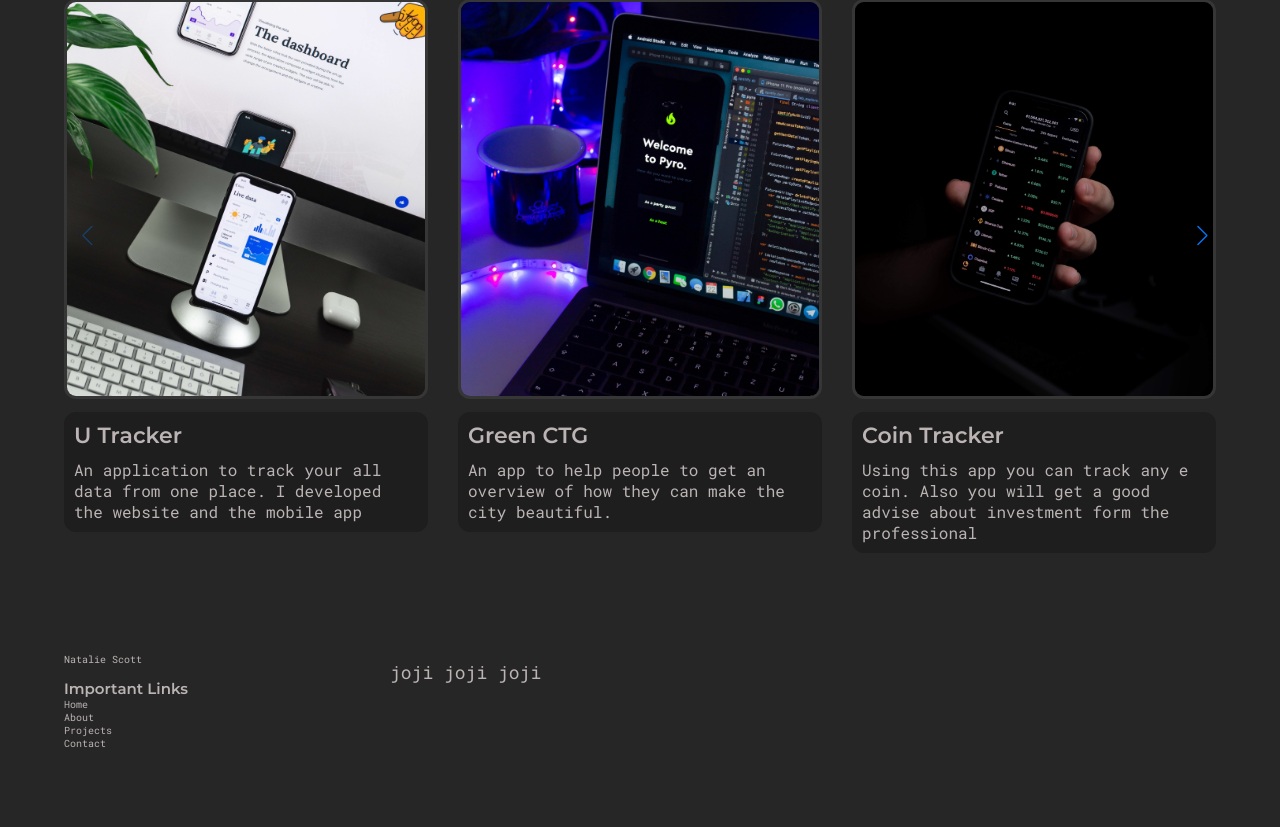
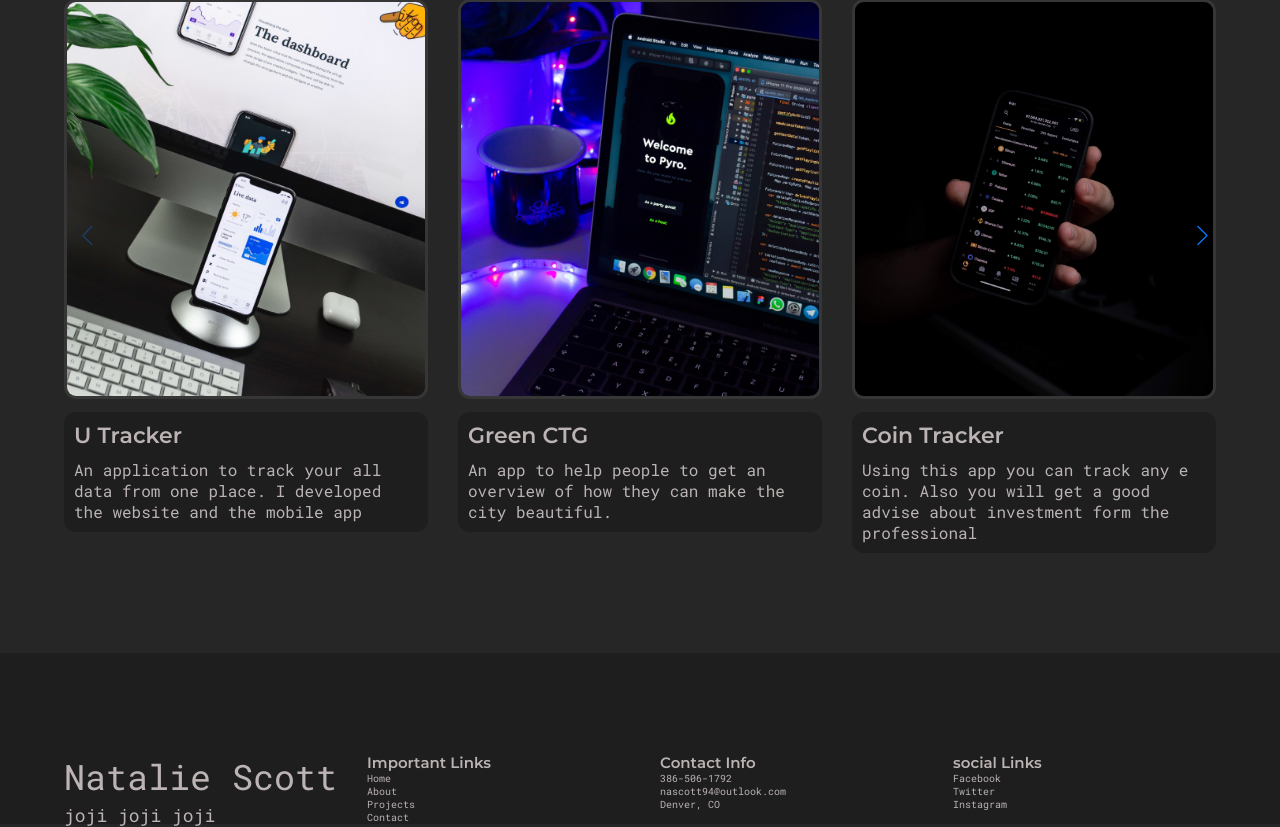
Before and after one commit to nascott94/actual-portfolio, a React (Create React App) app: page / in a window 1280 px wide. Shown: the part 2309-3136 px from the top of the page. Before the commit the page ends 3059 px from the top, so only its background shows below. Built offline with nearby package versions, Linux system fonts and the light colour scheme; a web font is replaced by a local one.

Commit message:
creating parts of the project page

```diff
--- a/src/components/Footer.js
+++ b/src/components/Footer.js
@@ -3,7 +3,38 @@ import styled from 'styled-components';
 import PText from './PText';
 import FooterCol from './FooterCol';
 
-const FooterStyle = styled.div``;
+const FooterStyle = styled.div`
+  background-color: var(--deep-dark);
+  padding-top: 10rem;
+  .container {
+    display: flex;
+    gap: 3rem;
+  }
+  .footer-col1 {
+    flex: 2;
+  }
+  .footer__col2,
+  .footer__col3,
+  .footer__col4 {
+    flex: 1;
+  }
+  .footer__col1__title {
+    font-size: 3.5rem;
+    margin-bottom: 1rem;
+  }
+  @media only screen and (max-width: 768px) {
+    .container {
+      flex-direction: column;
+      gap: 0rem;
+      & > div {
+        margin-top: 5rem;
+      }
+    }
+    .footer__col1 .para {
+      max-width: 100%;
+    }
+  }
+`;
 
 export default function Footer() {
   return (
@@ -40,6 +71,44 @@ export default function Footer() {
             ]}
           />
         </div>
+        <div className="footer__col3">
+          <FooterCol
+            heading="Contact Info"
+            links={[
+              {
+                title: '386-506-1792',
+                path: 'tel:+386-506-1792',
+              },
+              {
+                title: 'nascott94@outlook.com',
+                path: 'mailto:nascott94@outlook.com',
+              },
+              {
+                title: 'Denver, CO',
+                path: '',
+              },
+            ]}
+          />
+        </div>
+        <div className="footer__col4">
+          <FooterCol
+            heading="social Links"
+            links={[
+              {
+                title: 'Facebook',
+                path: 'http://facebook.com',
+              },
+              {
+                title: 'Twitter',
+                path: 'http://twitter.com',
+              },
+              {
+                title: 'Instagram',
+                path: 'http://instagram.com',
+              },
+            ]}
+          />
+        </div>
       </div>
     </FooterStyle>
   );
--- a/src/pages/Projects.js
+++ b/src/pages/Projects.js
@@ -1,9 +1,29 @@
-import React from 'react';
+import React, { useEffect, useState } from 'react';
+import styled from 'styled-components';
+import { MdSearch } from 'react-icons/md';
+import SectionTitle from '../components/SectionTitle';
+import ProjectInfo from '../assets/data/projects';
+import ProjectItem from '../components/ProjectItem';
+
+const ProjectStyle = styled.div`
+  padding: 10rem 0;
+`;
 
 export default function Projects() {
+  const [searchText, setSearchText] = useState('');
+  const [projectsData, setProjectsData] = useState(ProjectInfo);
+  useEffect(() => {
+    if (searchText === '') return;
+    setProjectsData(() =>
+      ProjectInfo.filter((item) =>
+        item.name.toLowerCase().match(searchText.toLowerCase())
+      )
+    );
+  }, [searchText]);
+
   return (
-    <div>
+    <ProjectStyle>
       <h1>this is projects page</h1>
-    </div>
+    </ProjectStyle>
   );
 }
```
